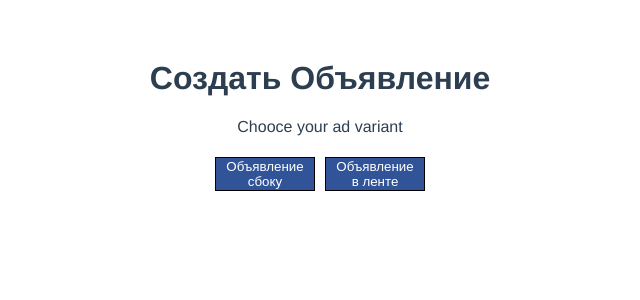
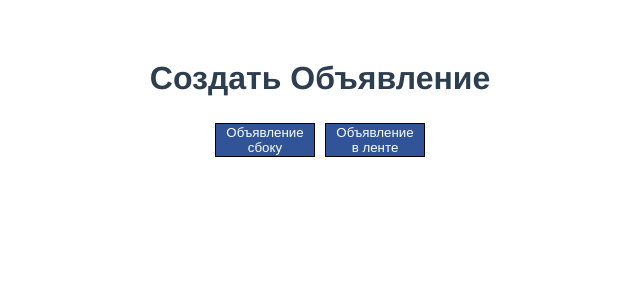
Before and after one commit to vladtinishov/vk-api-client, a Vue app: page / in a window 1280 px wide. Shown: the top 300 px of the page, without its empty margins (320-960 px from the left). Built offline with nearby package versions, Linux system fonts and the light colour scheme.

Commit message:
clear commit

```diff
--- a/src/components/CreateCampaign.vue
+++ b/src/components/CreateCampaign.vue
@@ -1,7 +1,6 @@
 <template>
     <div>
         <h1>Создать Объявление</h1>
-        <p>Chooce your ad variant</p>
         <ul>
             <li><button @click="getCampaingId(1)"><router-link class="link" to="sideways">Объявление сбоку</router-link></button></li>
             <li><button @click="getCampaingId(2)"><router-link class="link" to="wall">Объявление в ленте</router-link></button></li>
```
